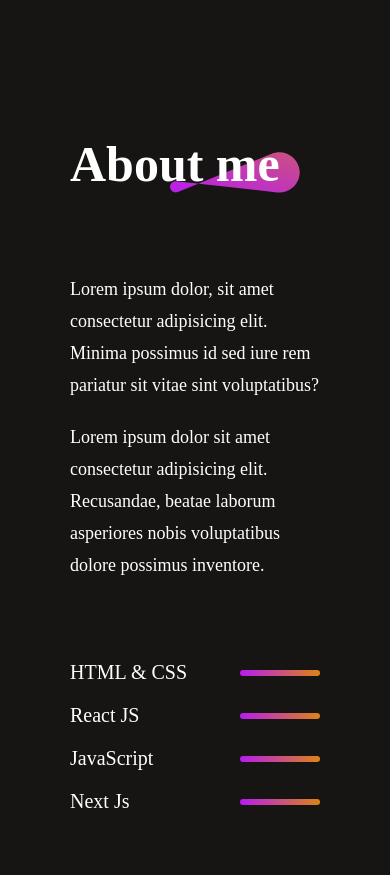
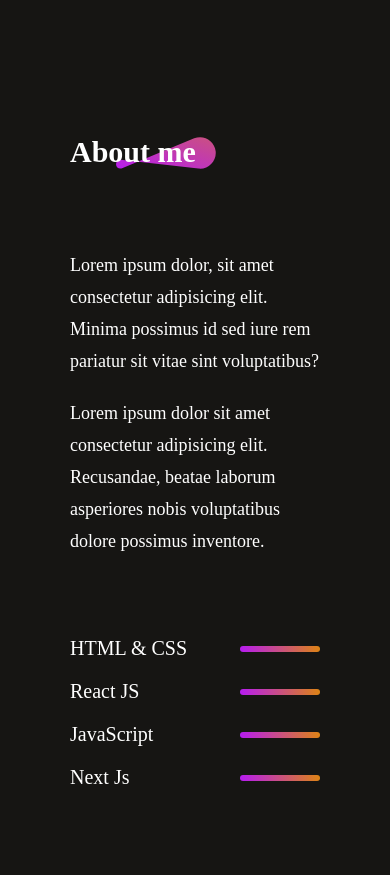
Before and after one commit to bari199/portfolioV2, a React (Vite) app in the folder frontend/: page / in a window 390 px wide. Shown: the part 840-1715 px from the top of the page. Built offline with nearby package versions, Linux system fonts and the light colour scheme.

Commit message:
Update About.css

```diff
--- a/frontend/src/components/About/About.css
+++ b/frontend/src/components/About/About.css
@@ -114,11 +114,11 @@
       align-items: start;
     }
     .about-title h1{
-      font-size:50px;
+      font-size: 30px;
       padding: 0;
     }
     .about-title img{
-      width: 130px;
+      width: 100px;
       right: -20px;
 
     }
```
